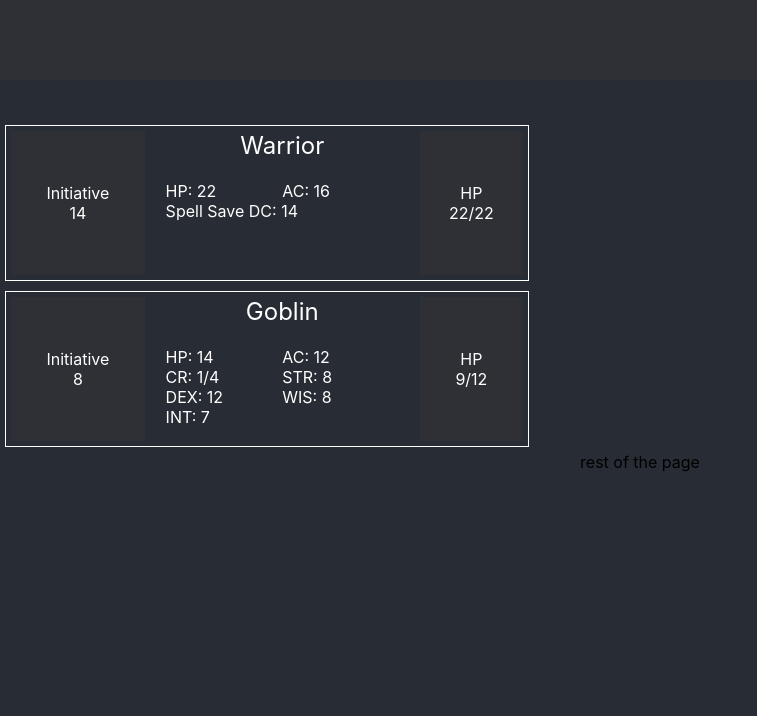
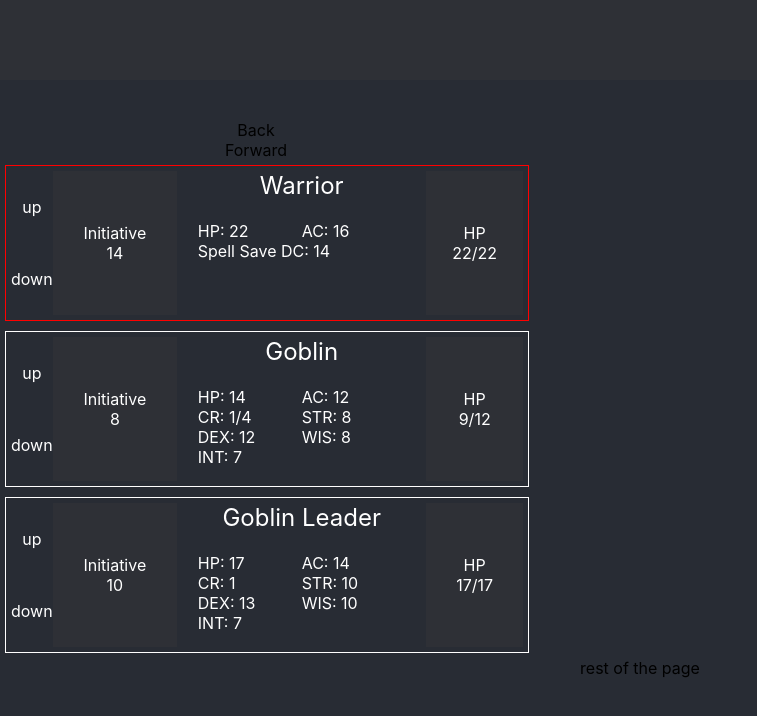
Before and after one commit to jared-chapman/totally-generic-combat, a React (Create React App) app: page / in a window 1280 px wide. Shown: the top 716 px of the page, without its empty margins (0-757 px from the left). Built offline with nearby package versions, Linux system fonts and the light colour scheme.

Commit message:
moveable, selectable queue

```diff
--- a/src/Components/Queue/Queue.js
+++ b/src/Components/Queue/Queue.js
@@ -6,6 +6,7 @@ import { nanoid } from 'nanoid'
 
 const testItems = [
     {
+        position: 0,
         name: "Warrior",
         leftName: 'Initiative',
         leftValue: 14,
@@ -27,6 +28,7 @@ const testItems = [
             }
         ]
     },{
+        position: 1,
         name: "Goblin",
         leftName: 'Initiative',
         leftValue: 8,
@@ -65,27 +67,124 @@ const testItems = [
 
         ]
     },
+    {
+        position: 2,
+        name: "Goblin Leader",
+        leftName: 'Initiative',
+        leftValue: 10,
+        rightName: 'HP',
+        rightValue: 17,
+        rightValueMax: 17,
+        otherValues: [
+            {
+                name: 'HP',
+                value: 17,
+            },
+            {
+                name: 'AC',
+                value: '14',
+            },
+            {
+                name: 'CR',
+                value: '1'
+            },
+            {
+                name: 'STR',
+                value: '10',
+            },
+            {
+                name: 'DEX',
+                value: '13',
+            },
+            {
+                name: 'WIS',
+                value: '10',
+            },
+            {
+                name: 'INT',
+                value: '7',
+            },
+
+        ]
+    },
 
 ]
 
 const Queue = ({
 
 }) => {
-    const [ name, setName ] = useState("");
-    const [ Units, setUnits ] = useState(testItems);
+    const [ units, setUnits ] = useState(testItems);
+    const [ active, setActive] = useState(0);
 
     useEffect(() => {
         // initial mount
         setUnits(testItems);
-    }, [])
+    },[])
+
+    //console.log(units)
+
+    const move = (position, direction) => {
+        if (
+            (position === 0 && direction === -1) ||
+            (position === units.length-1 && direction === 1)) {
+                console.log('you cant do that')
+                return
+            }
+
+        const displacedPosition = position+direction
+        // update .position of moving unit and the unit it's swapping with
+        // as well as the active position if applicible
+        let updatedUnits = units.map((unit) => {
+            if (unit.position === position) {
+                if (unit.position === active) {
+                    setActive(active + direction);
+                }
+                unit.position = displacedPosition;
+            } else {
+                if (unit.position === displacedPosition) {
+                    unit.position = position
+                }
+            }
+            return unit
+        })
+
+
+        updatedUnits.sort(function(a,b) {
+            let keyA = a.position;
+            let keyB = b.position;
+            if (keyA < keyB) return -1;
+            if (keyA > keyB) return 1;
+            return 0;
+        })
+
+        console.log(updatedUnits);
+        setUnits(updatedUnits)
+    }
+
+    const changePosition = (direction) => {
+        let newActive = active+direction;
+        if (newActive > units.length-1) {
+            newActive=0;
+        }
+        if (newActive < 0) {
+            newActive = units.length-1
+        }
+        setActive(newActive);
+    }
+
+
 
     return (
         <div className="Queue">
-            {Units.map(( unit ) => {
+            <span onClick={() => changePosition(-1)}>Back</span>
+            <span onClick={() => changePosition(1)}>Forward</span>
+            {units.map(( unit, index ) => {
                 return(
                 <Unit
                     key={nanoid()}
                     values={unit}
+                    move={move}
+                    active={index===active ? true : false}
                 />
                 )
             })}
--- a/src/Components/Unit/Unit.css
+++ b/src/Components/Unit/Unit.css
@@ -14,6 +14,15 @@
     display: flex;
 }
 
+.Arrows {
+    display: flex;
+    flex-direction: column;
+    justify-content: space-around;
+}
+
+.Arrows>* {
+    cursor: pointer;
+}
 
 .Left {
     padding: 1em;
--- a/src/Components/Unit/Unit.js
+++ b/src/Components/Unit/Unit.js
@@ -5,10 +5,21 @@ import "./Unit.css"
 
 const Unit = ({
     values,
+    move,
+    active,
 }) => {
+//console.log(values)
+
 
     return (
-        <div className="Unit">
+        <div
+            className="Unit"
+            style={active ? {borderColor: 'red'} : {}}
+        >
+            <div className="Arrows">
+                <span onClick={() => move(values.position, -1)}>up</span>
+                <span onClick={() => move(values.position, 1)}>down</span>
+            </div>
             <div className="Left">
                 <div>{values.leftName}</div>
                 <div>{values.leftValue}</div>
```
